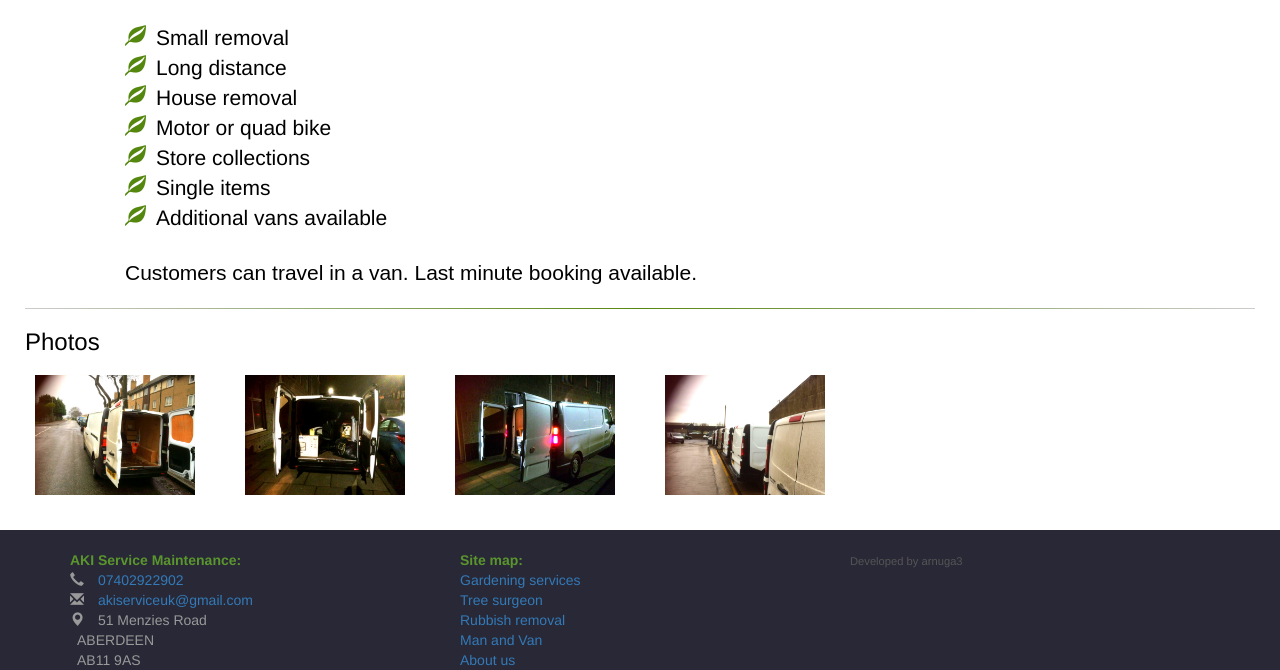
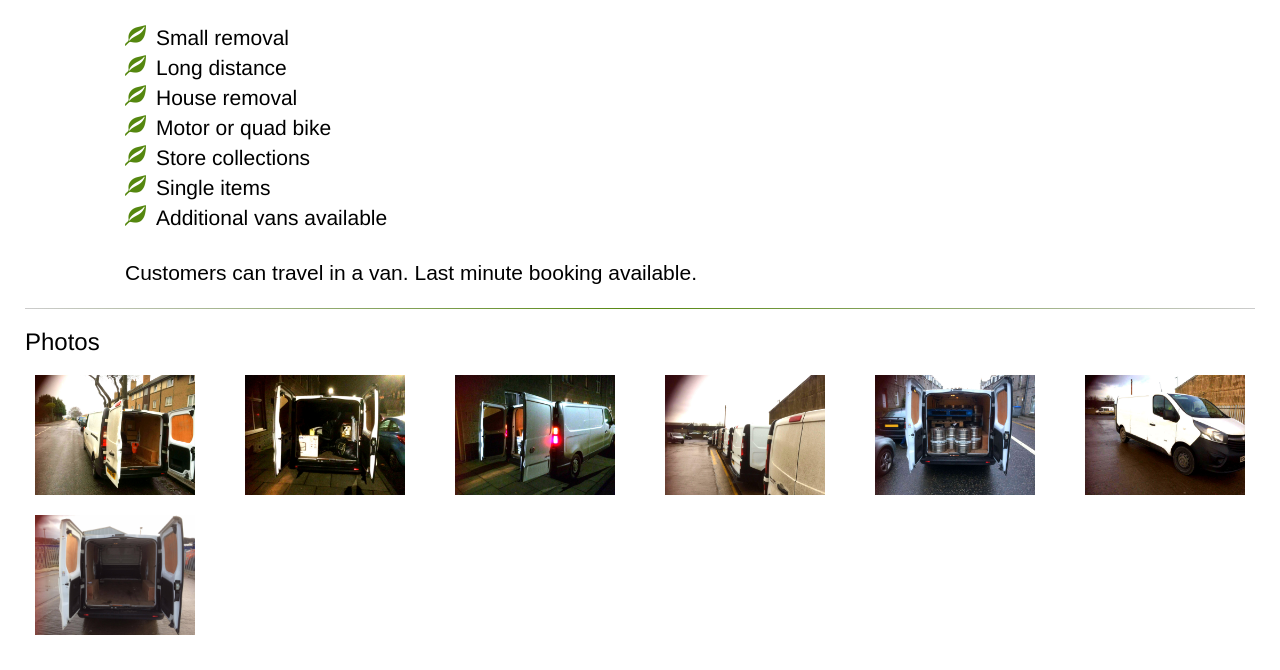
Before and after one commit to akiservice/akiservice, a plain HTML site: page SRC/manvan.html in a window 1280 px wide. Shown: the part 282-952 px from the top of the page. Drawn offline with nearby package versions, Linux system fonts and the light colour scheme.

Commit message:
images updated

```diff
--- a/SRC/manvan.html
+++ b/SRC/manvan.html
@@ -71,6 +71,15 @@
 								</div>
 								<div class="col-xs-6 col-sm-4 col-md-2">
 									<img class="myImg" src="assets/images/mav4.jpg" alt="additional vans" width="300" height="200">
+								</div>
+								<div class="col-xs-6 col-sm-4 col-md-2">
+									<img class="myImg" src="assets/images/mav5.jpg" alt="additional vans" width="300" height="200">
+								</div>
+								<div class="col-xs-6 col-sm-4 col-md-2">
+									<img class="myImg" src="assets/images/mav6.jpg" alt="additional vans" width="300" height="200">
+								</div>
+								<div class="col-xs-6 col-sm-4 col-md-2">
+									<img class="myImg" src="assets/images/mav7.jpg" alt="additional vans" width="300" height="200">
 								</div>
 							</div>
 							<div id="myModal" class="modal">
```
Also changed, not shown: SRC/gardening.html (+2 -2 lines), SRC/assets/images/16491693_1404683802938921_502090307_o.jpg (added), SRC/assets/images/16523121_1404683812938920_1815099186_o.jpg (added), SRC/assets/images/mav5.jpg (added), SRC/assets/images/mav6.jpg (added), SRC/assets/images/mav7.jpg (added).
